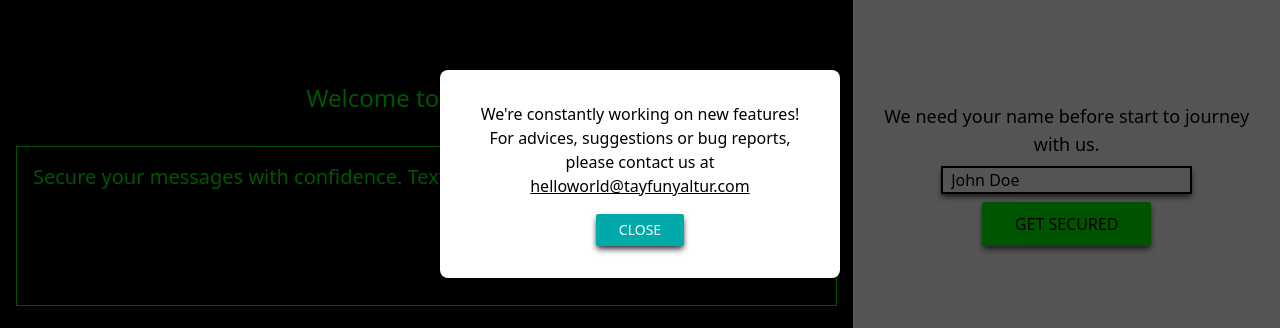
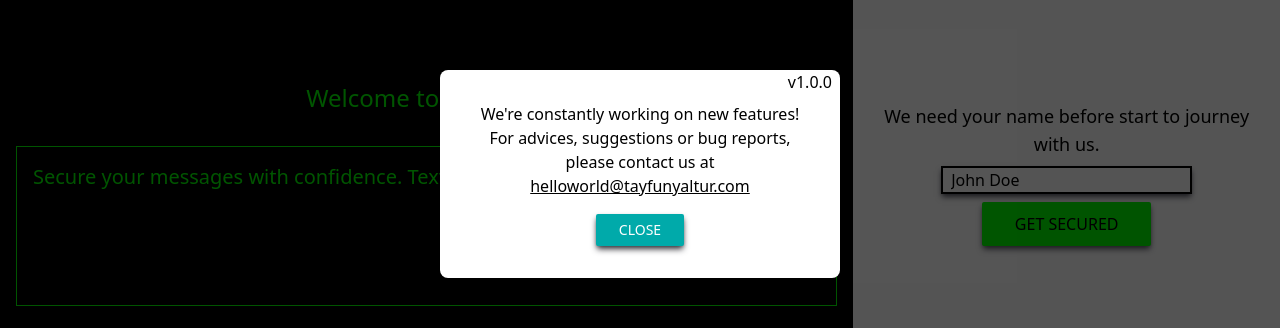
Before and after one commit to tayfunyaltur/textigma, a React (Vite) app: page / in a window 1280 px wide. Shown: the part 226-554 px from the top of the page. Built offline with nearby package versions, Linux system fonts and the light colour scheme; a web font is replaced by a local one.

Commit message:
version added

```diff
--- a/src/components/DevModal/index.tsx
+++ b/src/components/DevModal/index.tsx
@@ -12,7 +12,8 @@ const DevModal = ({
             data-open={isOpen}
             className="absolute data-[open=false]:hidden inset-0 bg-black bg-opacity-50 flex items-center justify-center z-40 max-md:px-4"
         >
-            <div className="bg-white opacity-100 rounded-lg p-8 w-[25rem] max-md:w-full text-center">
+            <div className="bg-white opacity-100 rounded-lg p-8 w-[25rem] max-md:w-full text-center relative">
+                <div className="absolute top-0 right-2">v{localStorage.getItem("version")}</div>
                 We're constantly working on new features! For advices,
                 suggestions or bug reports, please contact us at
                 <a
--- a/src/main.tsx
+++ b/src/main.tsx
@@ -5,6 +5,16 @@ import { RouterProvider, createBrowserRouter } from "react-router-dom";
 import LandingPage from "./pages/LandingPage.tsx";
 import ChatPage from "./pages/ChatPage.tsx";
 import Toastr from "./components/Toastr/index.tsx";
+
+const version = "1.0.0";
+const prevVersion = localStorage.getItem("version");
+if (prevVersion !== version) {
+    localStorage.clear();
+    localStorage.setItem("version", version);
+    window.location.reload();
+}
+
+localStorage.setItem("version", version);
 
 const router = createBrowserRouter([
     {
```
